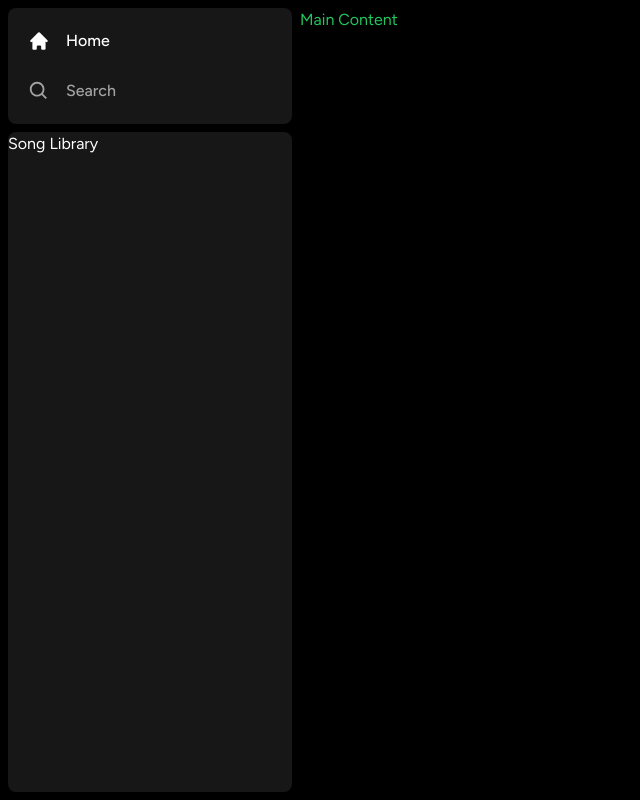
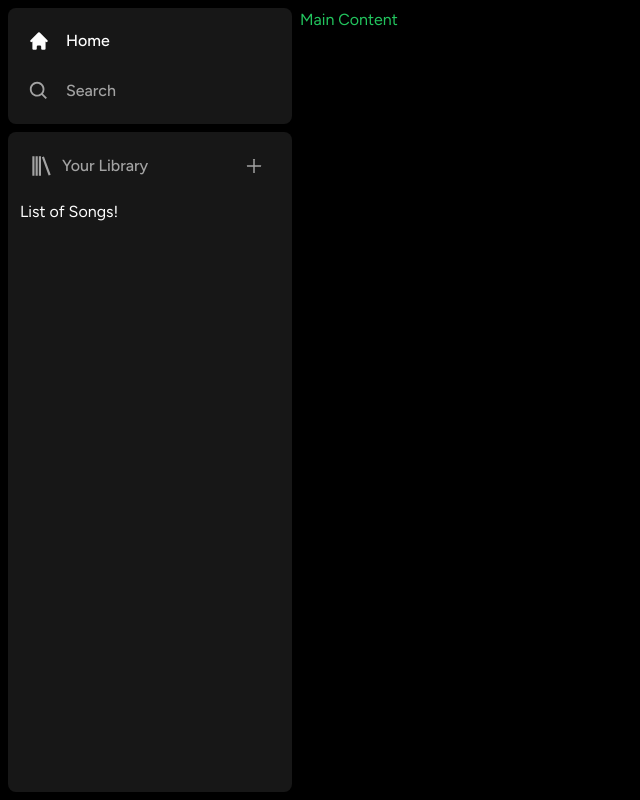
Before and after one commit to martinduva/spotify-clone, a Next.js app: page / in a window 1280 px wide. Shown: the whole page, without its empty margins (0-640 px from the left). Built offline with nearby package versions, Linux system fonts and the light colour scheme.

Commit message:
feat(sidebar): add library section header with title and add song button

```diff
--- /dev/null
+++ b/components/Library.tsx
@@ -0,0 +1,30 @@
+"use client";
+
+import { AiOutlinePlus } from "react-icons/ai";
+import { BiLibrary } from "react-icons/bi";
+
+const Library = () => {
+  const onClick = () => {
+    // TODO: Handle upload
+  };
+
+  return (
+    <div className="flex flex-col">
+      <div className="flex items-center justify-between px-5 pt-4">
+        <div className="inline-flex items-center gap-x-2">
+          <BiLibrary className="text-neutral-400" size={26} />
+          <p className="font-medium text-neutral-400">Your Library</p>
+        </div>
+        <button
+          className="rounded-full p-2 text-neutral-400 transition hover:bg-neutral-800 hover:text-white"
+          onClick={onClick}
+        >
+          <AiOutlinePlus size={20} />
+        </button>
+      </div>
+      <div className="mt-4 flex flex-col gap-y-2 px-3">List of Songs!</div>
+    </div>
+  );
+};
+
+export default Library;
--- a/components/Sidebar.tsx
+++ b/components/Sidebar.tsx
@@ -6,6 +6,7 @@ import { BiSearch } from "react-icons/bi";
 import { HiHome } from "react-icons/hi";
 
 import Box from "@/components/Box";
+import Library from "@/components/Library";
 import SidebarItem from "@/components/SidebarItem";
 
 type SidebarProps = {
@@ -43,7 +44,9 @@ const Sidebar: React.FC<SidebarProps> = ({ children }) => {
             ))}
           </div>
         </Box>
-        <Box className="h-full overflow-y-auto">Song Library</Box>
+        <Box className="h-full overflow-y-auto">
+          <Library />
+        </Box>
       </div>
       <main className="h-full flex-1 overflow-y-auto py-2">{children}</main>
     </div>
```
